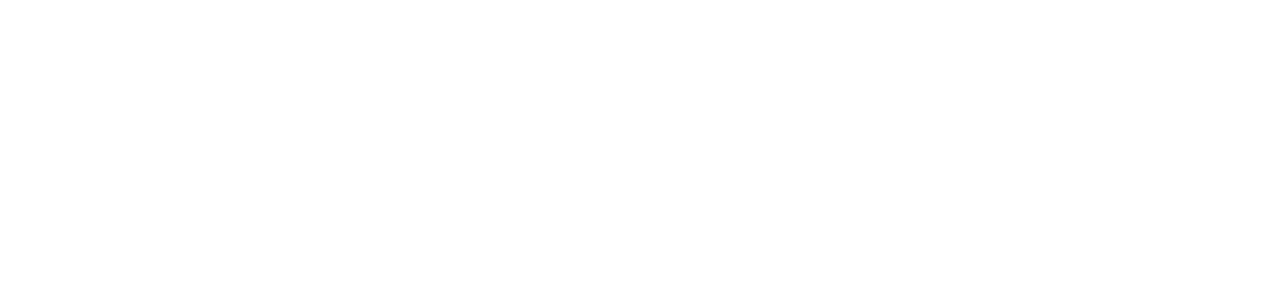
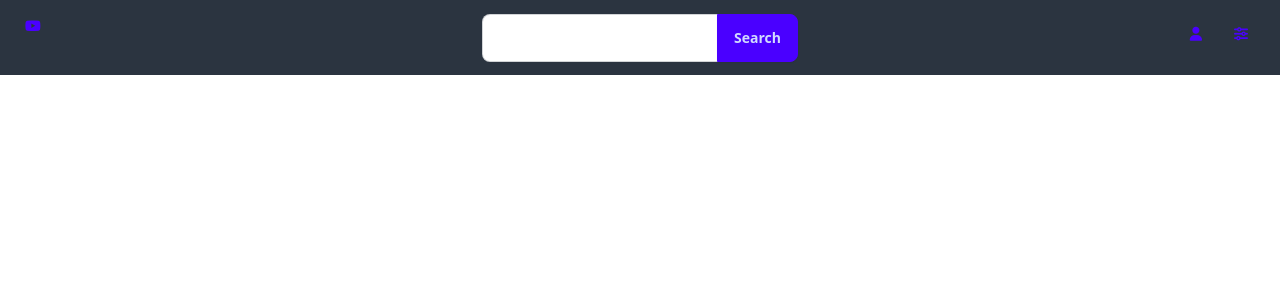
Before and after one commit to Doooodie/rs-angular, an Angular app: page / in a window 1280 px wide. Shown: the top 300 px of the page. Built offline with nearby package versions, Linux system fonts and the light colour scheme.

Commit message:
feat: add header layout

```diff
--- a/src/app/app.component.html
+++ b/src/app/app.component.html
@@ -1 +1,3 @@
+<app-header></app-header>
+
 <router-outlet></router-outlet>
--- a/src/app/header/header.component.html
+++ b/src/app/header/header.component.html
@@ -1,2 +1,22 @@
-<p>header works!</p>
-,
+<header class="bg-neutral">
+  <div class="container mx-auto">
+    <div class="navbar">
+      <div class="navbar-start">
+        <app-logo></app-logo>
+      </div>
+      <div class="navbar-center">
+        <app-search-input></app-search-input>
+      </div>
+      <div class="navbar-end">
+        <ul class="menu menu-vertical menu-xs sm:menu-horizontal sm:menu-sm md:menu-md">
+          <li>
+            <app-profile></app-profile>
+          </li>
+          <li>
+            <app-settings></app-settings>
+          </li>
+        </ul>
+      </div>
+    </div>
+  </div>
+</header>
--- a/src/app/header/header.component.ts
+++ b/src/app/header/header.component.ts
@@ -1,10 +1,14 @@
 import { CommonModule } from '@angular/common';
 import { Component } from '@angular/core';
+import { LogoComponent } from './logo/logo.component';
+import { SearchInputComponent } from './search-input/search-input.component';
+import { ProfileComponent } from './profile/profile.component';
+import { SettingsComponent } from './settings/settings.component';
 
 @Component({
   selector: 'app-header',
   standalone: true,
-  imports: [CommonModule],
+  imports: [CommonModule, LogoComponent, SearchInputComponent, ProfileComponent, SettingsComponent],
   templateUrl: './header.component.html',
 })
 export class HeaderComponent {}
--- /dev/null
+++ b/src/app/header/logo/logo.component.html
@@ -0,0 +1,3 @@
+<button type="button" class="btn btn-ghost btn-xs sm:btn-sm md:btn-md">
+  <i class="fa-brands fa-youtube h-4 text-primary sm:h-6 md:h-10"></i>
+</button>
--- /dev/null
+++ b/src/app/header/profile/profile.component.html
@@ -0,0 +1,3 @@
+<a>
+  <i class="fa-solid fa-user h-4 text-primary md:h-6"></i>
+</a>
--- /dev/null
+++ b/src/app/header/search-input/search-input.component.html
@@ -0,0 +1,4 @@
+<div class="join">
+  <input type="text" class="input join-item input-bordered input-xs sm:input-sm md:input-md" />
+  <button type="button" class="btn btn-primary join-item btn-xs sm:btn-sm md:btn-md">Search</button>
+</div>
--- /dev/null
+++ b/src/app/header/settings/settings.component.html
@@ -0,0 +1,3 @@
+<a>
+  <i class="fa-solid fa-sliders h-4 text-primary md:h-6"></i>
+</a>
--- a/src/index.html
+++ b/src/index.html
@@ -5,6 +5,7 @@
     <title>Doodie Youtube</title>
     <base href="/" />
     <meta name="viewport" content="width=device-width, initial-scale=1" />
+    <script src="https://kit.fontawesome.com/27affdde6a.js" crossorigin="anonymous"></script>
     <link rel="icon" type="image/x-icon" href="favicon.ico" />
   </head>
   <body>
```
Also changed, not shown: src/app/header/logo/logo.component.ts (added, +10 -0 lines), src/app/header/profile/profile.component.ts (added, +10 -0 lines), src/app/header/search-input/search-input.component.ts (added, +10 -0 lines), src/app/header/settings/settings.component.ts (added, +10 -0 lines).
